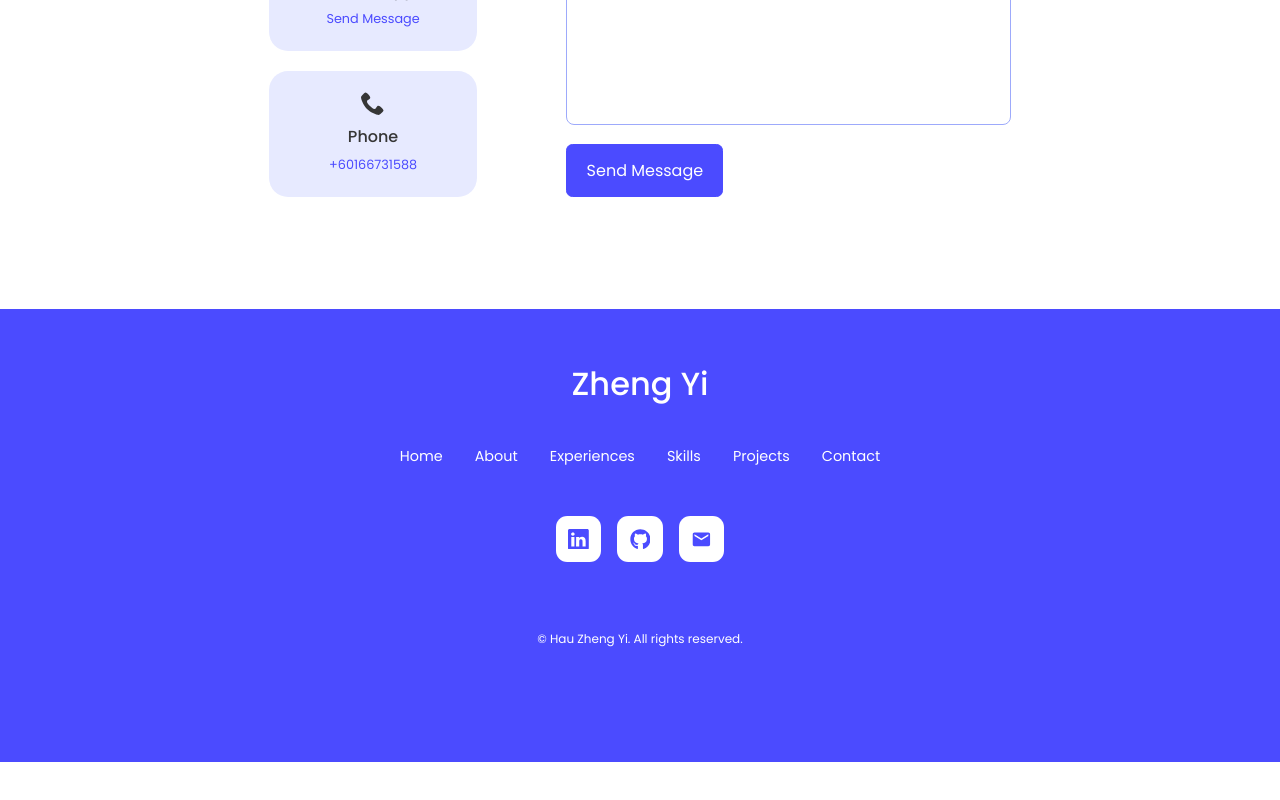
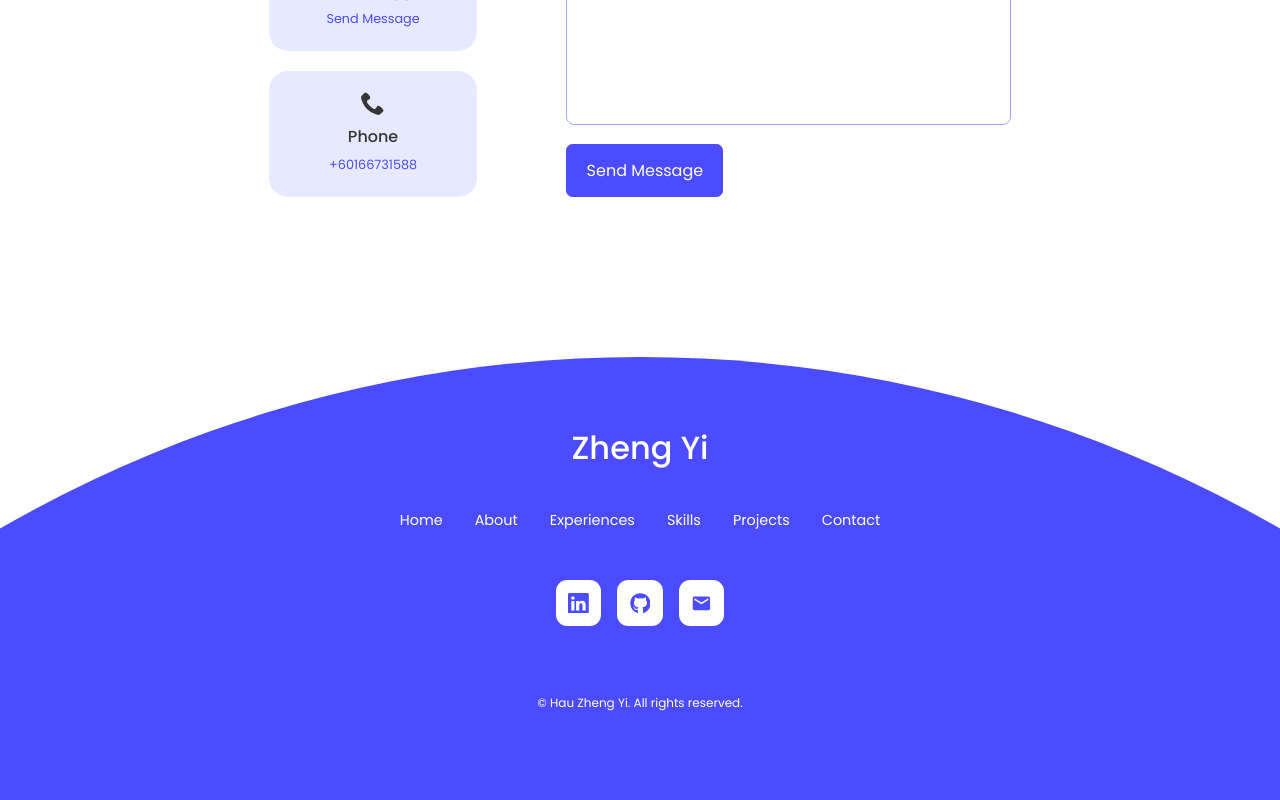
Before and after one commit to hauzhengyi/React-Portfolio, a React (Vite) app: page / in a window 1280 px wide. Shown: the part 4755-5555 px from the top of the page. Before the commit the page ends 5517 px from the top, so only its background shows below. Built offline with nearby package versions, Linux system fonts and the light colour scheme.

Commit message:
1 file modified

```diff
--- a/src/components/footer/footer.css
+++ b/src/components/footer/footer.css
@@ -1,10 +1,24 @@
 footer {
-  background: var(--color-accent);
-  padding: 3rem 0;
-  margin-top: 7rem;
+  position: relative;
+  padding: 4rem 0;
+  margin-top: 10rem;
   text-align: center;
   font-size: 0.9rem;
   color: var(--color-primary);
+  overflow: hidden;
+}
+
+footer::before {
+  content: '';
+  display: block;
+  position: absolute;
+  width: 200vw;
+  height: 200vw;
+  translate: -50vw;
+  top: 0;
+  z-index: -1;
+  border-radius: 50%;
+  background-color: var(--color-accent);
 }
 
 .footer__logo {
```
